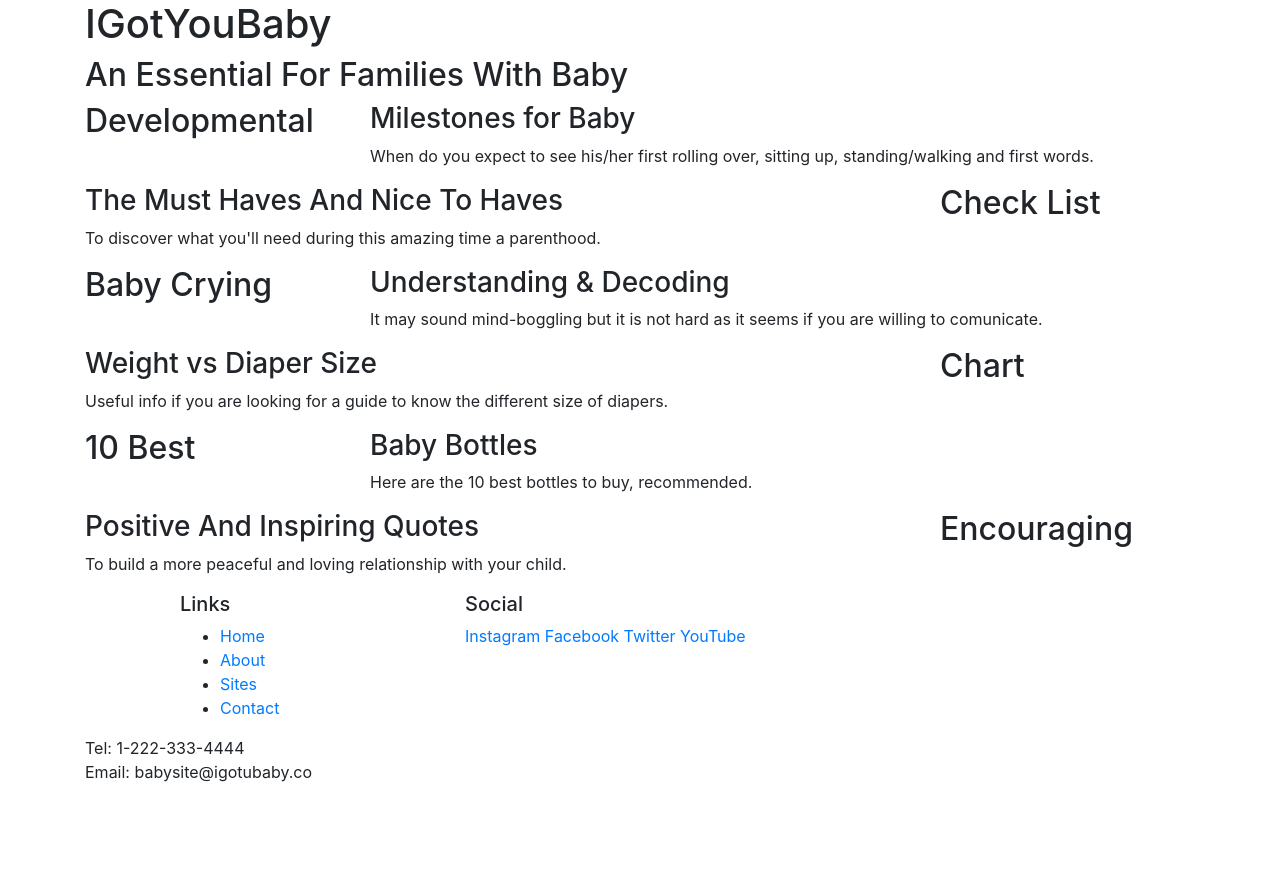
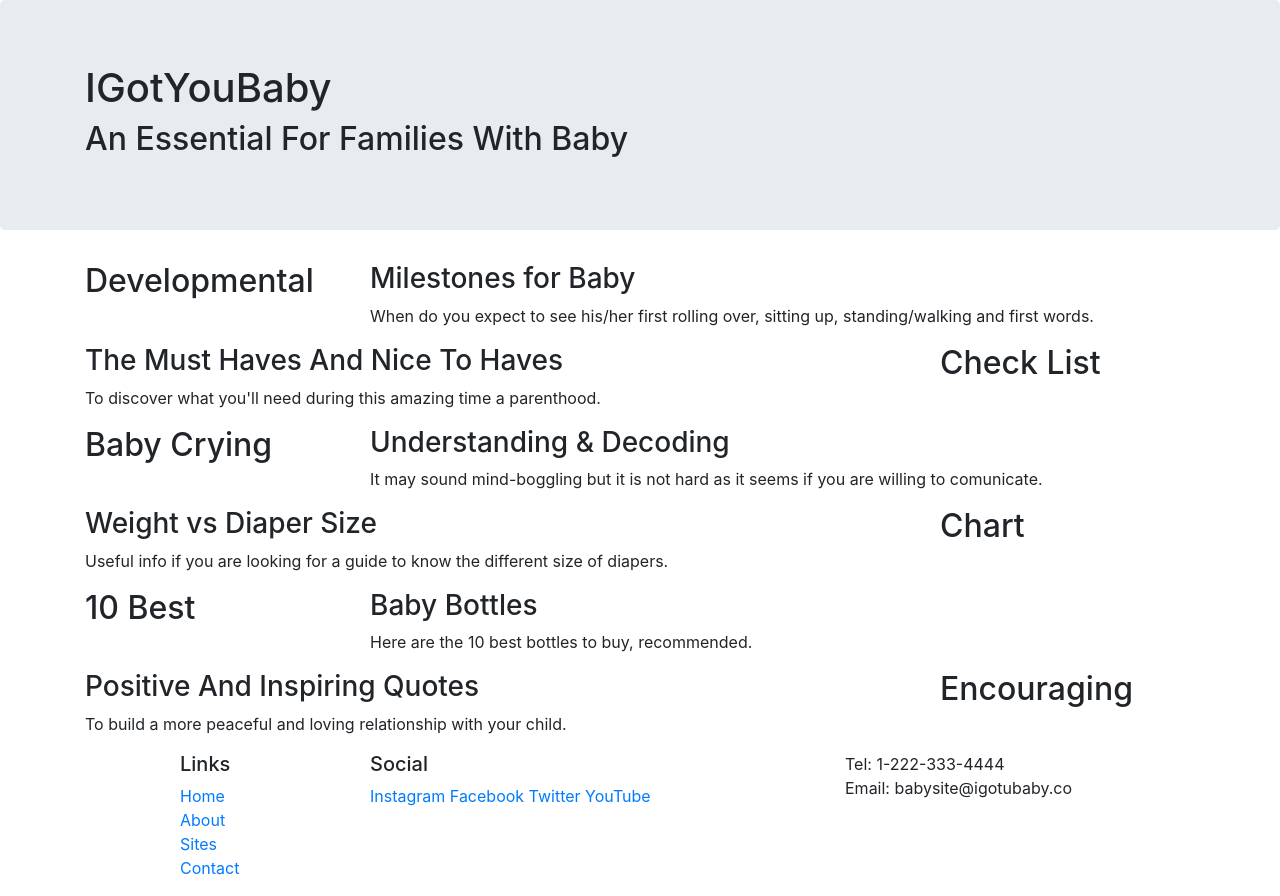
Before and after one commit to ghyrcsong/igotubaby, a website: page index.html in a window 1280 px wide. Before the commit the page ends 800 px from the top, so only its background shows below. Drawn offline with nearby package versions, Linux system fonts and the light colour scheme.

Commit message:
Bootstrap Grid

```diff
--- a/index.html
+++ b/index.html
@@ -14,7 +14,7 @@
 
 <body>
 
-    <header>
+    <header class="jumbotron">
         <div class="container">
             <div class="row">
                 <div class="col">
@@ -100,9 +100,9 @@
     <footer>
         <div class="container">
             <div class="row">
-                <div class="col-3 col-sm-3 offset-1">
+                <div class="col-4 col-sm-2 offset-1">
                     <h5>Links</h5>
-                    <ul>
+                    <ul class="list-unstyled">
                         <li><a href="#">Home</a></li>
                         <li><a href="#">About</a></li>
                         <li><a href="#">Sites</a></li>
```
